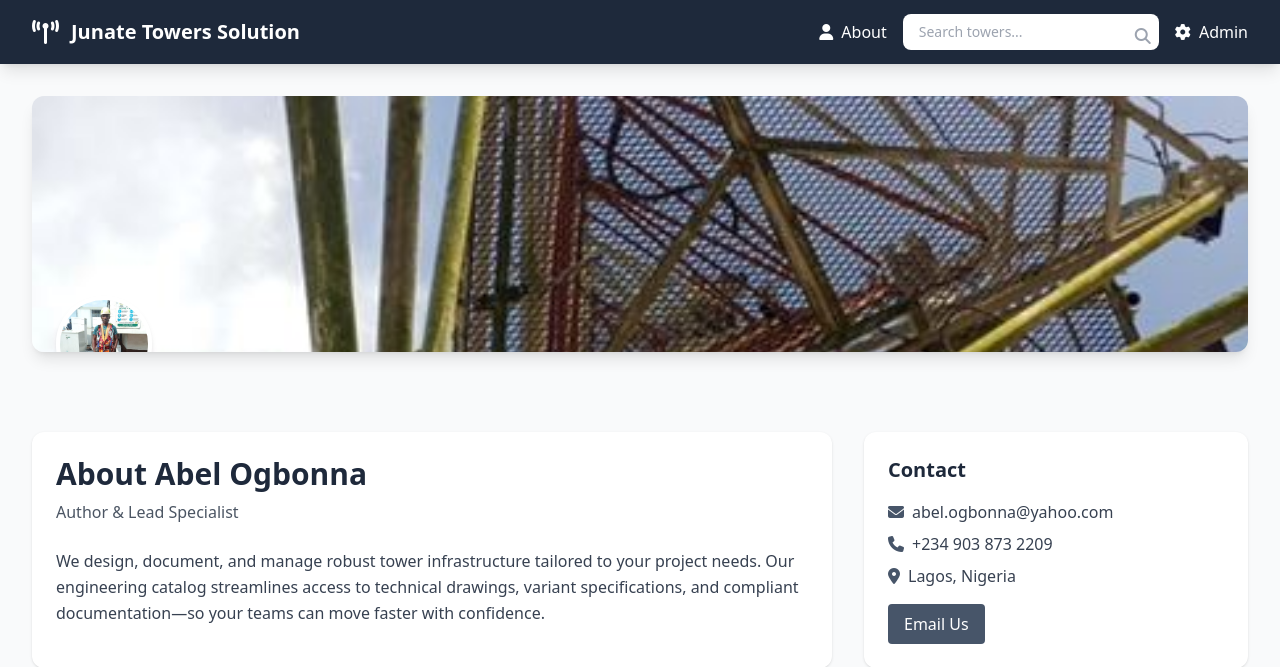
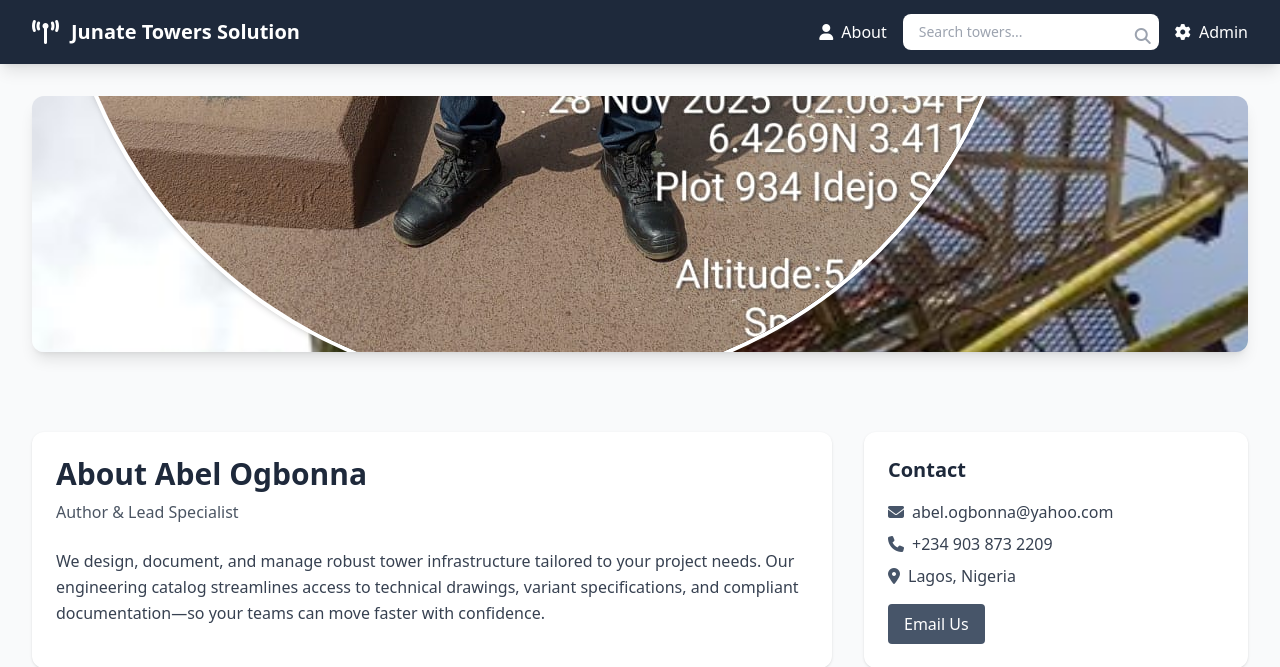
Before and after one commit to Junate-World/Junate_Towers, a Flask app: page /about in a window 1280 px wide. Shown: the top 667 px of the page. Run offline with Flask 3, Linux system fonts and the light colour scheme; some libraries are stand-ins or nearby versions.

Commit message:
image enlargement

```diff
--- a/app/templates/about.html
+++ b/app/templates/about.html
@@ -8,7 +8,7 @@
     <div class="relative rounded-xl overflow-hidden shadow-lg">
         <img src="{{ contact.banner_image }}" alt="Contact banner" class="w-full h-64 object-cover">
         <div class="absolute -bottom-10 left-6">
-            <img src="{{ author.image_url }}" alt="Author photo" class="w-24 h-24 rounded-full border-4 border-white shadow-md object-cover">
+            <img src="{{ author.image_url }}" alt="Author photo" class="w-120 h-120 rounded-full border-4 border-white shadow-md object-cover">
         </div>
     </div>
 
```
